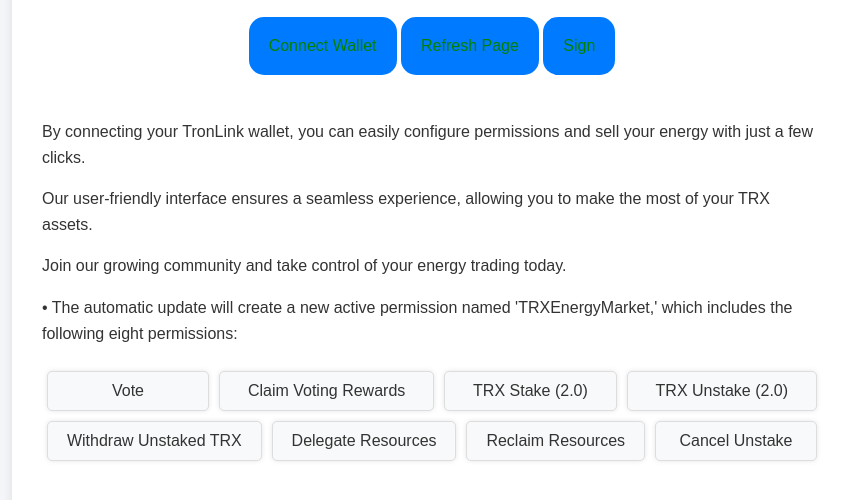
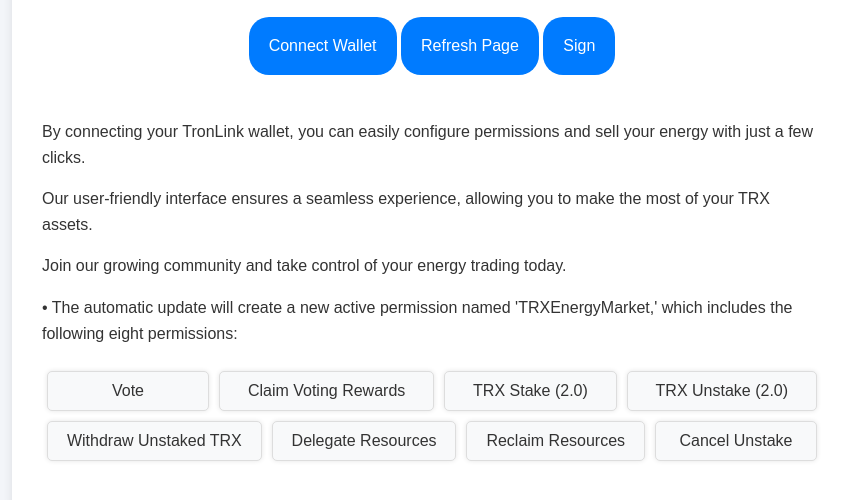
Before and after one commit to JamesEisenberg/TRXEnergyMarket, a plain HTML site: page SellerPage.html in a window 1280 px wide. Shown: the part 332-832 px from the top of the page, without its empty margins (208-1056 px from the left). Drawn offline with Linux system fonts and the light colour scheme.

Commit message:
Update styles.css

```diff
--- a/styles/styles.css
+++ b/styles/styles.css
@@ -63,10 +63,10 @@
 
 button {
     background-color: #007bff;
-    color: green;
+    color: white;
     border: none;
     padding: 20px 20px;
-    border-radius: 15px;
+    border-radius: 20px;
     cursor: pointer;
     font-size: 16px;
     transition: background-color 0.3s ease;
```
